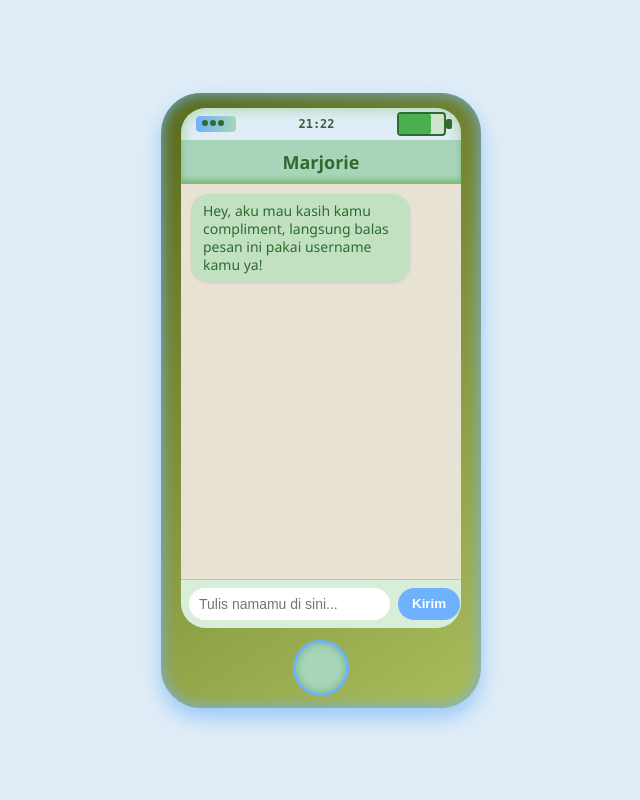
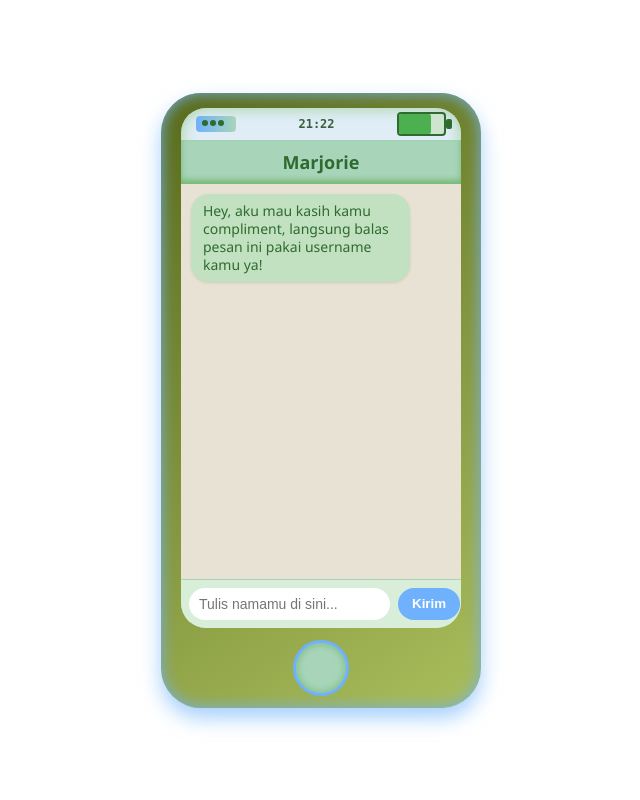
Before and after one commit to 307temporaryredirect/compliments, a Flask app: page / in a window 1280 px wide. Shown: the whole page, without its empty margins (319-959 px from the left). Run offline with Flask 3, Linux system fonts and the light colour scheme.

Commit message:
Update style.css

```diff
--- a/static/css/style.css
+++ b/static/css/style.css
@@ -1,5 +1,5 @@
 body {
-  background-color: #e0edf7;
+  background-color: #ffffff;
   display: flex;
   justify-content: center;
   align-items: center;
```
